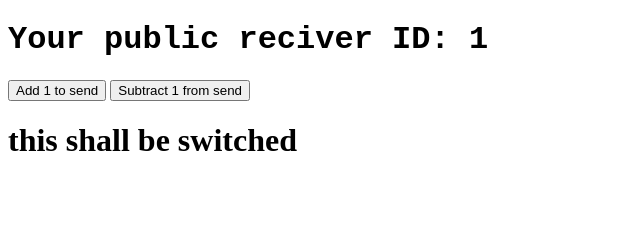
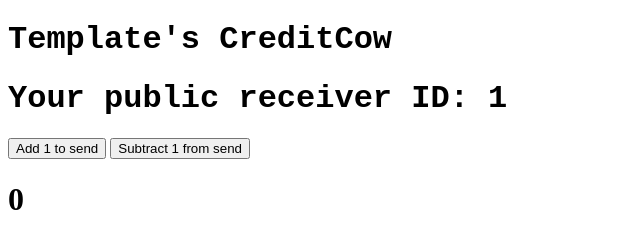
Before and after one commit to coolgames555/CreditCow, a plain HTML site: page template.html in a window 1280 px wide. Shown: the whole page, without its empty margins (0-640 px from the left). Drawn offline with Linux system fonts and the light colour scheme.

Commit message:
Refactor JavaScript for button click handling

```diff
--- a/template.html
+++ b/template.html
@@ -1,28 +1,44 @@
 <!DOCTYPE html>
 <html lang="en">
 <head>
-    <script>
-  int sendTotal = 0
-  function add() {
-    sendTotal++;
-  }
-        function subtract() {
-    sendTotal--;
-  }
-</script>
     <meta charset="UTF-8">
     <meta name="viewport" content="width=device-width, initial-scale=1.0">
     <title>DO NOT USE</title>
 </head>
 <body>
+    <h1 style="font-family: 'Courier New', Courier, monospace;">Template's CreditCow</h1>
+    <h1 style="font-family: 'Courier New', Courier, monospace;">Your public receiver ID: 1</h1>
 
-    <h1 style="font-family: 'Courier New', Courier, monospace;> Template's CreditCow </h1>
-   <h1 style="font-family: 'Courier New', Courier, monospace;> Your public reciver ID: 1</h1>
-    <button onclick="add()">Add 1 to send</button>
-    <button onclick="subtract()">Subtract 1 from send</button>
+    <button id="btn-add">Add 1 to send</button>
+    <button id="btn-subtract">Subtract 1 from send</button>
+
     <h1 id="output-area1">this shall be switched</h1>
-     <script>
-                document.getElementById("output-area1").innerHTML = sendTotal;
+
+    <script>
+      // Use a proper JS declaration
+      let sendTotal = 0;
+
+      function updateDisplay() {
+        const out = document.getElementById("output-area1");
+        if (out) out.textContent = sendTotal;
+      }
+
+      function add() {
+        sendTotal++;
+        updateDisplay();
+      }
+
+      function subtract() {
+        sendTotal--;
+        updateDisplay();
+      }
+
+      // Wire buttons (preferred over inline onclick)
+      document.getElementById("btn-add").addEventListener("click", add);
+      document.getElementById("btn-subtract").addEventListener("click", subtract);
+
+      // Initialize display
+      updateDisplay();
     </script>
 </body>
 </html>
```
